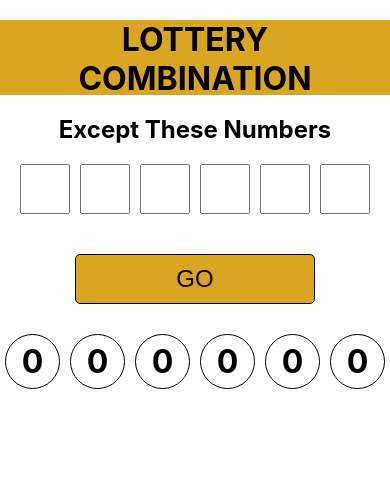
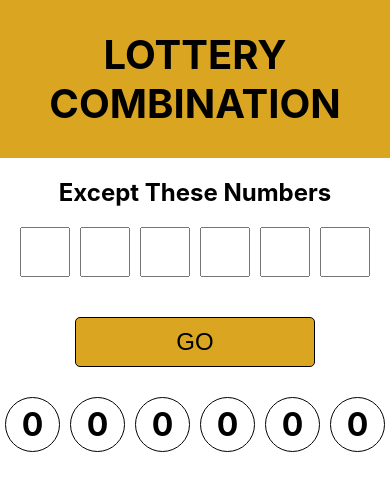
Before and after one commit to jeffoo713/lottery-combi, a React (Create React App) app: page / in a window 390 px wide. Shown: the top 490 px of the page. Built offline with nearby package versions, Linux system fonts and the light colour scheme.

Commit message:
modified title styling on mobile second time

```diff
--- a/src/components/title/title.styles.scss
+++ b/src/components/title/title.styles.scss
@@ -1,19 +1,22 @@
 .title-container {
   background-color: goldenrod;
   text-align: center;
-  height: 75px;
-
-  .title {
-    padding-top: 18px;
-  }
+  padding: 10px 0;
 }
 
 @media screen and (max-width: 450px) {
   .title-container {
     .title {
-      padding-top: unset;
-      width: 350px;
+      width: 80%;
       margin: 20px auto;
+      font-size: 40px;
     }
   }
 }
+@media screen and (max-width: 350px) {
+  .title-container {
+    .title {
+      font-size: 35px;
+    }
+  }
+}
```
